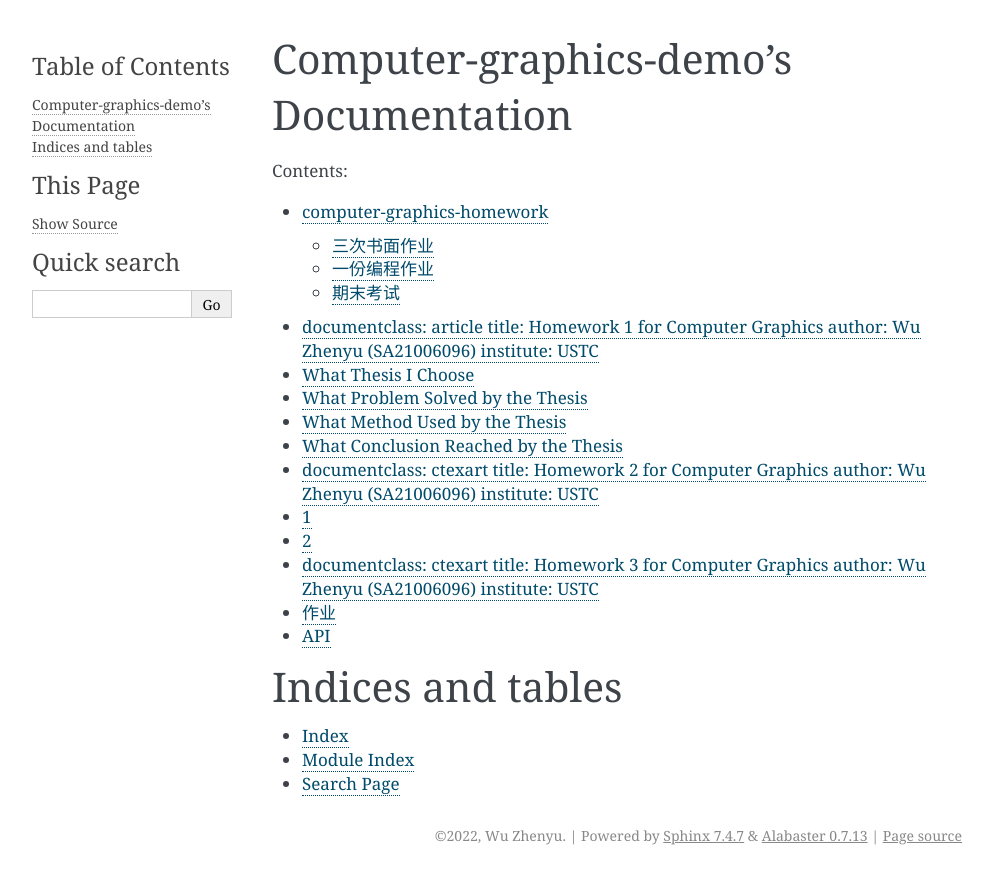
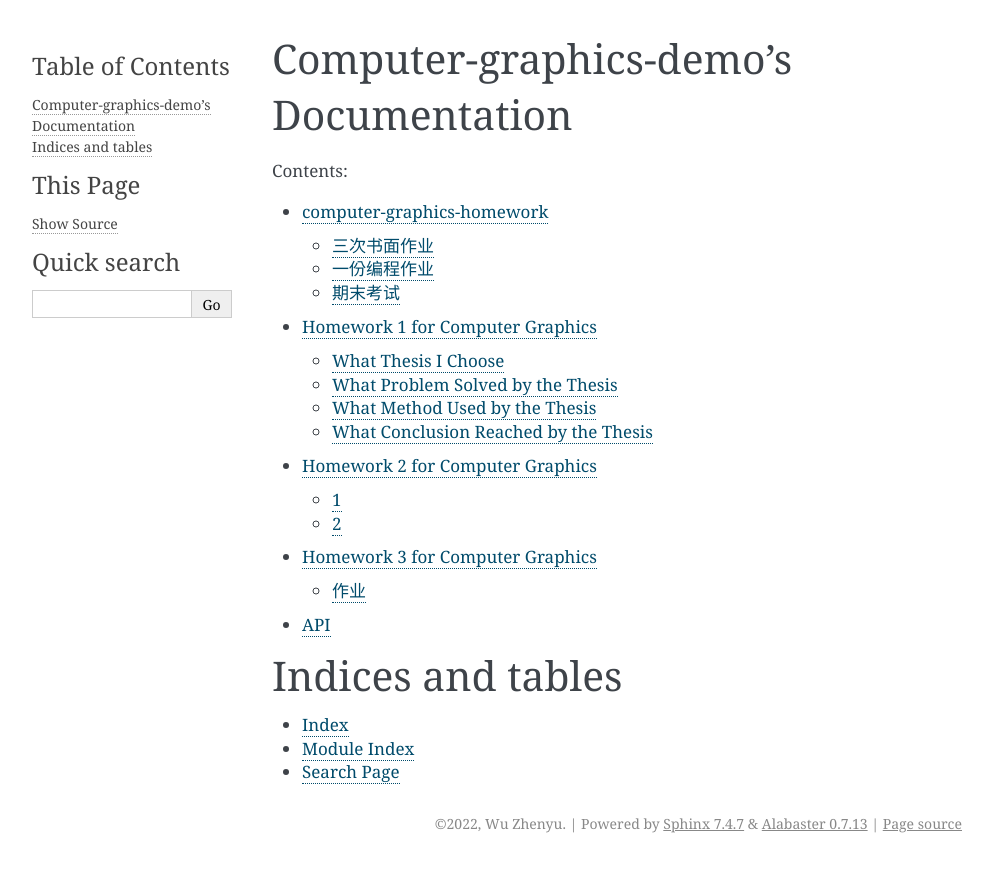
Before and after one commit to Freed-Wu/computer-graphics-homework, a Sphinx documentation site: the page built from docs/index.rst, in a window 1280 px wide. Shown: the top 884 px of the page, without its empty margins (148-1140 px from the left). Built offline with Sphinx 7.4.7, drawn with Linux system fonts in a browser that asks for light colours; the version number could not be read and is left out.

Commit message:
:green_heart: Fix MyST

```diff
--- a/docs/1.md
+++ b/docs/1.md
@@ -1,9 +1,4 @@
----
-documentclass: article
-title: Homework 1 for Computer Graphics
-author: Wu Zhenyu (SA21006096)
-institute: USTC
----
+# Homework 1 for Computer Graphics
 
 ## What Thesis I Choose
 
--- a/docs/2.md
+++ b/docs/2.md
@@ -1,9 +1,4 @@
----
-documentclass: ctexart
-title: Homework 2 for Computer Graphics
-author: Wu Zhenyu (SA21006096)
-institute: USTC
----
+# Homework 2 for Computer Graphics
 
 ## 1
 
--- a/docs/3.md
+++ b/docs/3.md
@@ -1,9 +1,4 @@
----
-documentclass: ctexart
-title: Homework 3 for Computer Graphics
-author: Wu Zhenyu (SA21006096)
-institute: USTC
----
+# Homework 3 for Computer Graphics
 
 ## 作业
 
--- a/docs/conf.py
+++ b/docs/conf.py
@@ -39,7 +39,7 @@ release = __version__
 # ones.
 extensions = [
     "sphinx.ext.autodoc",
-    "recommonmark",
+    "myst_parser",
 ]
 
 # Add any paths that contain templates here, relative to this directory.
--- a/docs/index.rst
+++ b/docs/index.rst
@@ -2,6 +2,8 @@
    sphinx-quickstart on Sun Mar  6 18:44:57 2022.
    You can adapt this file completely to your liking, but it should at least
    contain the root `toctree` directive.
+.. https://github.com/executablebooks/MyST-Parser/issues/638
+.. https://github.com/executablebooks/MyST-Parser/issues/639
 
 Computer-graphics-demo's Documentation
 ======================================
```
Also changed, not shown: other parts of docs/index.rst (+4 -5 lines), .readthedocs.yaml.
